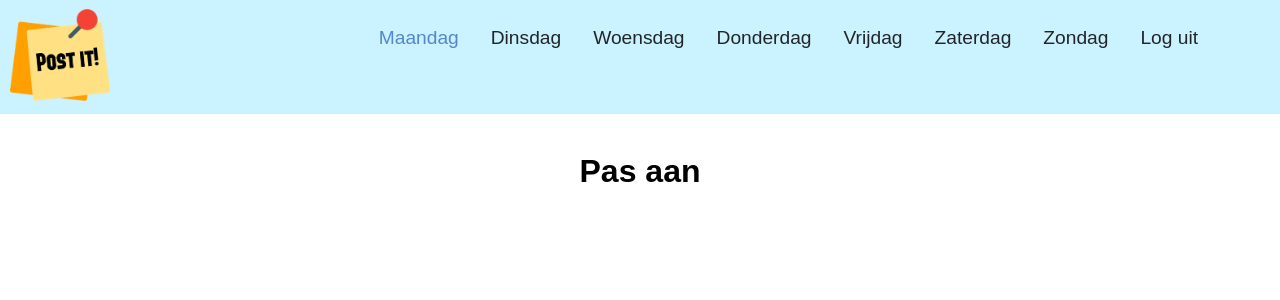
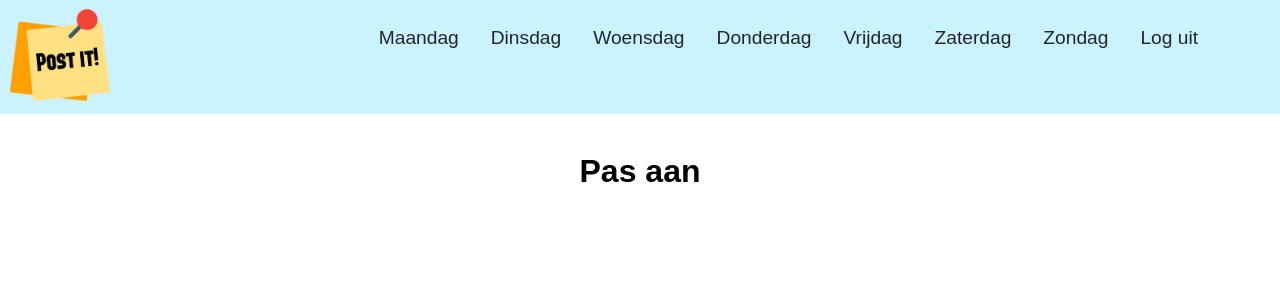
Before and after one commit to DV86922/PostIt, a PHP site: page /pages/pasaan.php?Naam=1 in a window 1280 px wide. Shown: the top 300 px of the page. Run offline with PHP 8.4, Linux system fonts and the light colour scheme; data that the repository does not hold is empty.

Commit message:
Header reupload
Zonder active op maandag

```diff
--- a/pages/header_responsive.php
+++ b/pages/header_responsive.php
@@ -75,7 +75,7 @@ if (isset($_POST['pasaanSubmit'])) {
 
     <nav class="nav-md">
         <ul class="menu-nav">
-            <li class="menu-nav__item active">
+            <li class="menu-nav__item">
                 <a href="dagen/dag.php?Naam=<?= $Naam ?>&Dag=1" class="menu-nav__link" id="ma">Maandag</a>
             </li>
             <li class="menu-nav__item">
@@ -104,7 +104,7 @@ if (isset($_POST['pasaanSubmit'])) {
 
     <nav class="nav-sm">
         <ul class="menu-nav">
-            <li class="menu-nav__item active">
+            <li class="menu-nav__item">
                 <a href="dagen/dag.php?Naam=<?= $Naam ?>&Dag=1" class="menu-nav__link" id="ma">Ma</a>
             </li>
             <li class="menu-nav__item">
```
